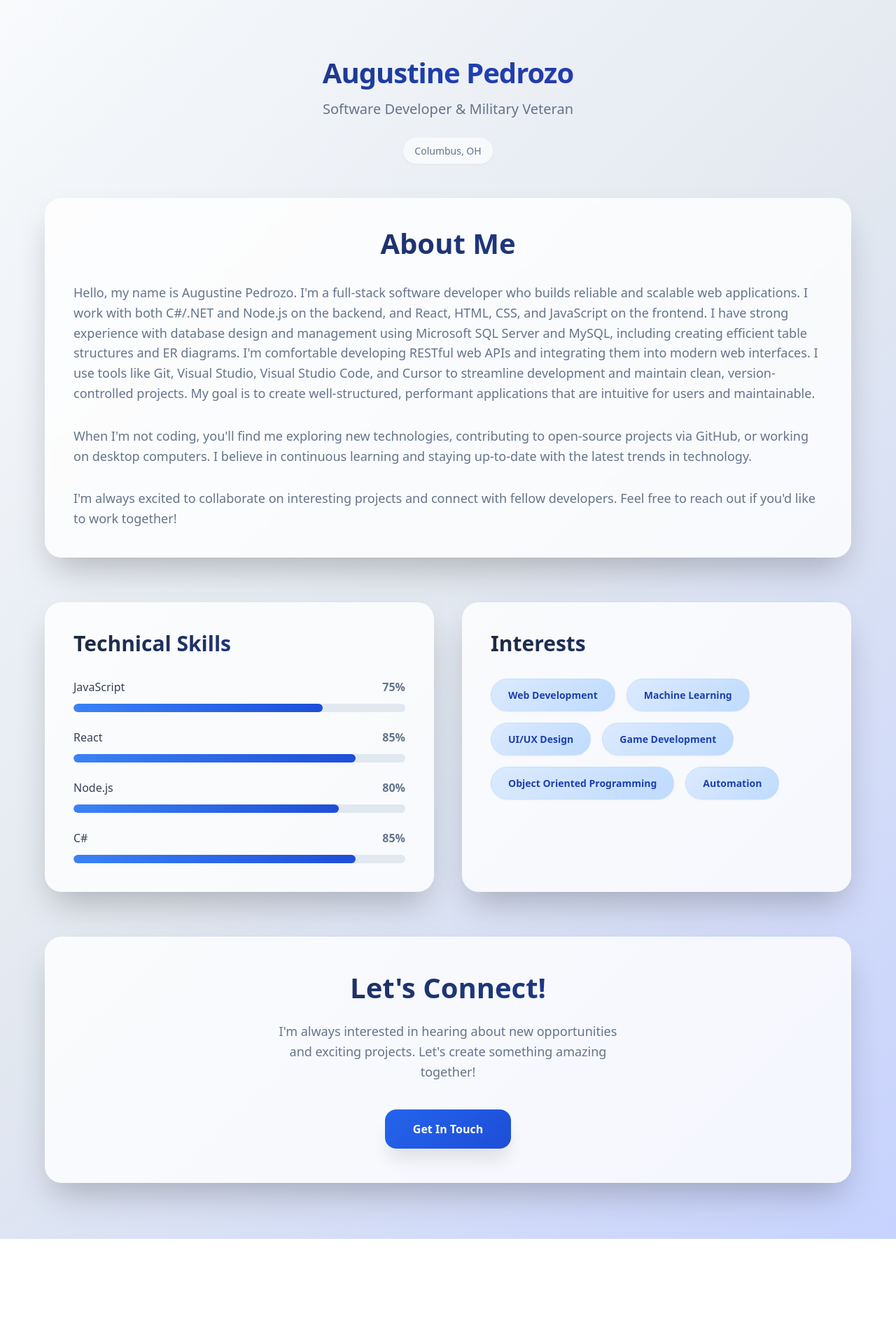
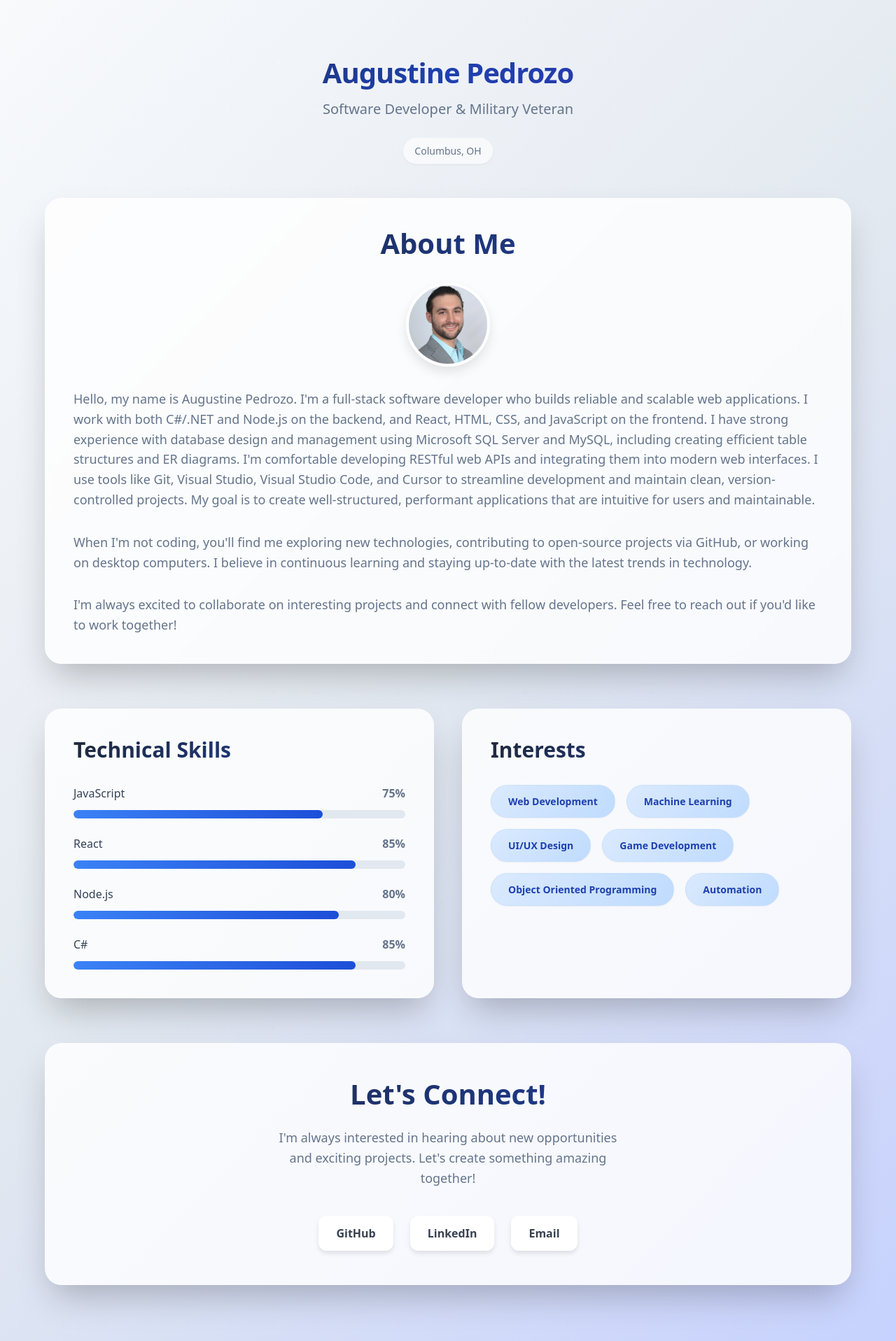
Before and after one commit to a-pedrozo/My-Website, a React (Vite) app in the folder my-website/: page / in a window 1280 px wide. Shown: the whole page at 70% size. Before the commit the page ends 1771 px from the top, so only its background shows below. Built offline with nearby package versions, Linux system fonts and the light colour scheme.

Commit message:
changed lets connect section to socials

```diff
--- a/my-website/src/App.jsx
+++ b/my-website/src/App.jsx
@@ -1,4 +1,5 @@
 import "./App.css";
+import profilePhoto from "./assets/profilephoto2.jpg";
 
 function App() {
   return (
@@ -14,6 +15,13 @@ function App() {
 
         <div className="biography-section">
           <h2 className="section-title">About Me</h2>
+          <div className="profile-photo-container">
+            <img
+              src={profilePhoto}
+              alt="Augustine Pedrozo"
+              className="profile-photo"
+            />
+          </div>
           <div className="biography-content">
             <p>
               Hello, my name is Augustine Pedrozo. I'm a full-stack software
@@ -117,9 +125,17 @@ function App() {
               I'm always interested in hearing about new opportunities and
               exciting projects. Let's create something amazing together!
             </p>
-            <a href="mailto:augustine.pedrozo@outlook.com" className="cta-button">
-              Get In Touch
-            </a>
+            <div className="contact-links">
+              <a href="https://github.com/a-pedrozo" target="_blank" rel="noopener noreferrer" className="contact-link github-link">
+                GitHub
+              </a>
+              <a href="https://linkedin.com/in/augustine-pedrozo" target="_blank" rel="noopener noreferrer" className="contact-link linkedin-link">
+                LinkedIn
+              </a>
+              <a href="mailto:augustine.pedrozo@outlook.com" className="contact-link email-link">
+                Email
+              </a>
+            </div>
           </div>
         </div>
       </div>
--- a/my-website/src/index.css
+++ b/my-website/src/index.css
@@ -262,6 +262,26 @@ button:focus-visible {
   text-align: center;
 }
 
+.profile-photo-container {
+  display: flex;
+  justify-content: center;
+  margin-bottom: 32px;
+}
+
+.profile-photo {
+  width: 120px;
+  height: 120px;
+  border-radius: 50%;
+  border: 4px solid rgba(255, 255, 255, 0.8);
+  box-shadow: 0 8px 16px rgba(0, 0, 0, 0.1);
+  object-fit: cover;
+  transition: transform 0.3s ease;
+}
+
+.profile-photo:hover {
+  transform: scale(1.05);
+}
+
 .biography-content {
   color: #64748b;
   line-height: 1.75;
@@ -479,3 +499,46 @@ button:focus-visible {
     background-color: #f9f9f9;
   }
 }
+
+/* Contact Links Styles */
+.contact-links {
+  display: flex;
+  justify-content: center;
+  gap: 24px;
+  flex-wrap: wrap;
+}
+
+.contact-link {
+  display: inline-flex;
+  align-items: center;
+  padding: 12px 24px;
+  background: rgba(255, 255, 255, 0.9);
+  backdrop-filter: blur(4px);
+  border-radius: 12px;
+  text-decoration: none;
+  font-weight: 600;
+  transition: all 0.3s ease;
+  box-shadow: 0 4px 6px rgba(0, 0, 0, 0.1);
+  border: 1px solid rgba(255, 255, 255, 0.2);
+  color: #374151;
+}
+
+.contact-link:hover {
+  transform: translateY(-2px);
+  box-shadow: 0 8px 12px rgba(0, 0, 0, 0.15);
+}
+
+.github-link:hover {
+  background: #24292e;
+  color: white;
+}
+
+.linkedin-link:hover {
+  background: #0077b5;
+  color: white;
+}
+
+.email-link:hover {
+  background: #ea4335;
+  color: white;
+}
```
